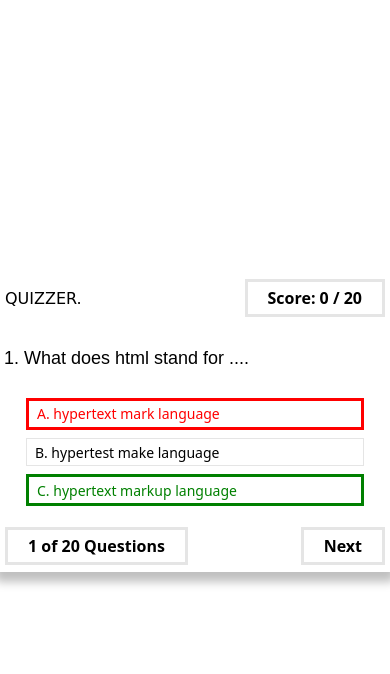
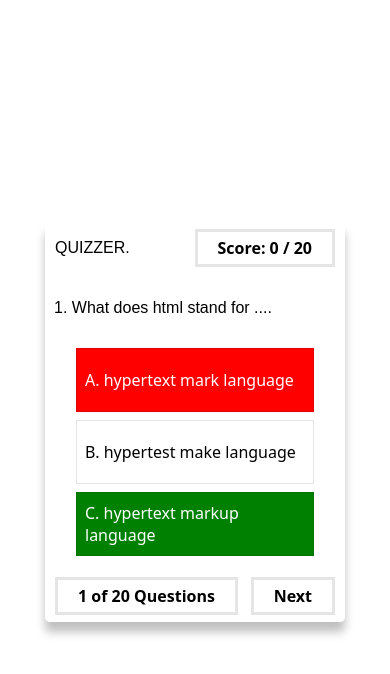
Before and after one commit to jamie-lars/QUIZZ, a plain HTML site: page index.html in a window 390 px wide. Both pictures are taken after a click on the element "A. hypertext mark language". Drawn offline with Linux system fonts and the light colour scheme.

Commit message:
made container responsive

```diff
--- a/style.css
+++ b/style.css
@@ -11,7 +11,7 @@ body{
     border: 1px solid #fff;
     box-shadow: 0 10px 10px rgba(0,0,0,0.25);
     width: 400px;
-    height: 300px;
+    height: 400px;
     position: absolute;
     transform: translate(-50%,-50%);
     top: 50%;
@@ -25,7 +25,7 @@ body{
     transition: .3s ease-in;
 }
 .container.hide{
-    left: -300px;
+    left: -1000px;
 }
 .head{
     width: 100%;
@@ -35,7 +35,7 @@ body{
     height: 50px;
 }
 .head .logo{
-    font-family: cursive;
+    font-family: sans-serif;
     padding-left: 9px;
 }
 .head .scorePlate{
@@ -83,16 +83,17 @@ body{
     font-family: system-ui;
     font-size: 14px;
     padding-left: 8px;
+    background-color: #fff;
     cursor: pointer;
     transition: .3s ease-in;
 }
 .main .option-list .option.correct{
-    border: 3px solid green;
-    color: green;
+    background-color: green;
+    color: #fff;
 }
 .main .option-list .option.incorrect{
-    border: 3px solid red;
-    color: red;
+    background-color: red;
+    color: #fff;
     animation:  wrong .5s ease;
     animation-delay: .2s;
 
@@ -178,7 +179,7 @@ body{
     top: 50%;
 }
 .result-box h2{
-    font-family: cursive;
+    font-family: sans-serif;
 }
 .finalResult{
     width: 100%;
@@ -210,8 +211,37 @@ body{
     padding: 9px 80px;
     margin-bottom: 10px;
     font-family: system-ui;
+    border: 1px solid #fff;
+    font-weight: 900;
     cursor: pointer;
 }
 .result-box .tryAgain.failed{
     display: none;
 }
+/* responsiveness */
+@media screen and (max-width: 912px){
+    .container,
+    .result-box{
+        width: 700px;
+        height: 500px;
+    }
+    .main .question-text{
+        font-size: 25px;
+    }
+    .main .option-list .option{
+        font-size: 20px;
+    }
+}
+@media screen and (max-width: 414px){
+    .container,
+    .result-box{
+        width: 300px;
+        height: 400px;
+    }
+    .main .question-text{
+        font-size: inherit;
+    }
+    .main .option-list .option{
+        font-size: inherit;
+    }
+}
```
